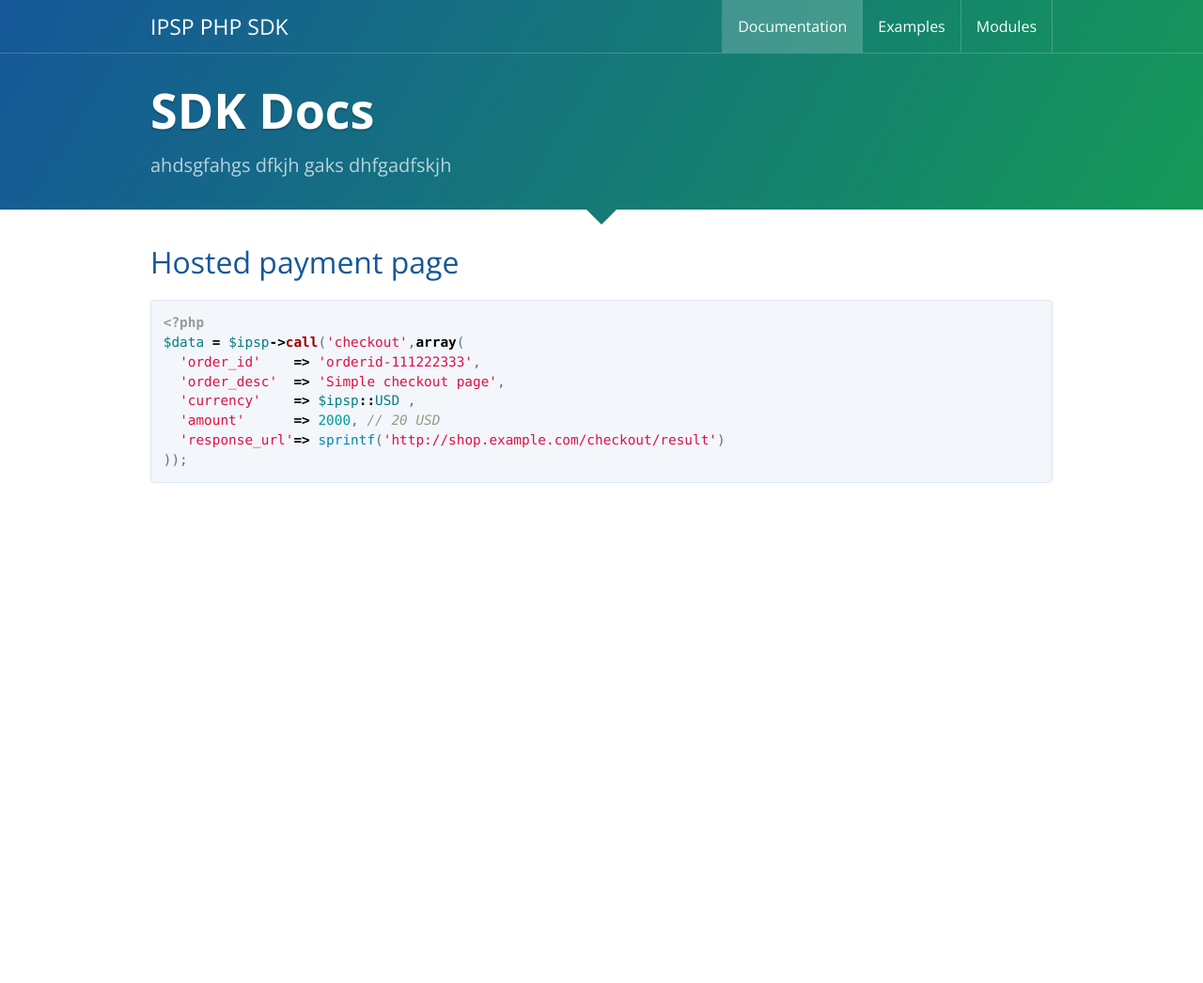
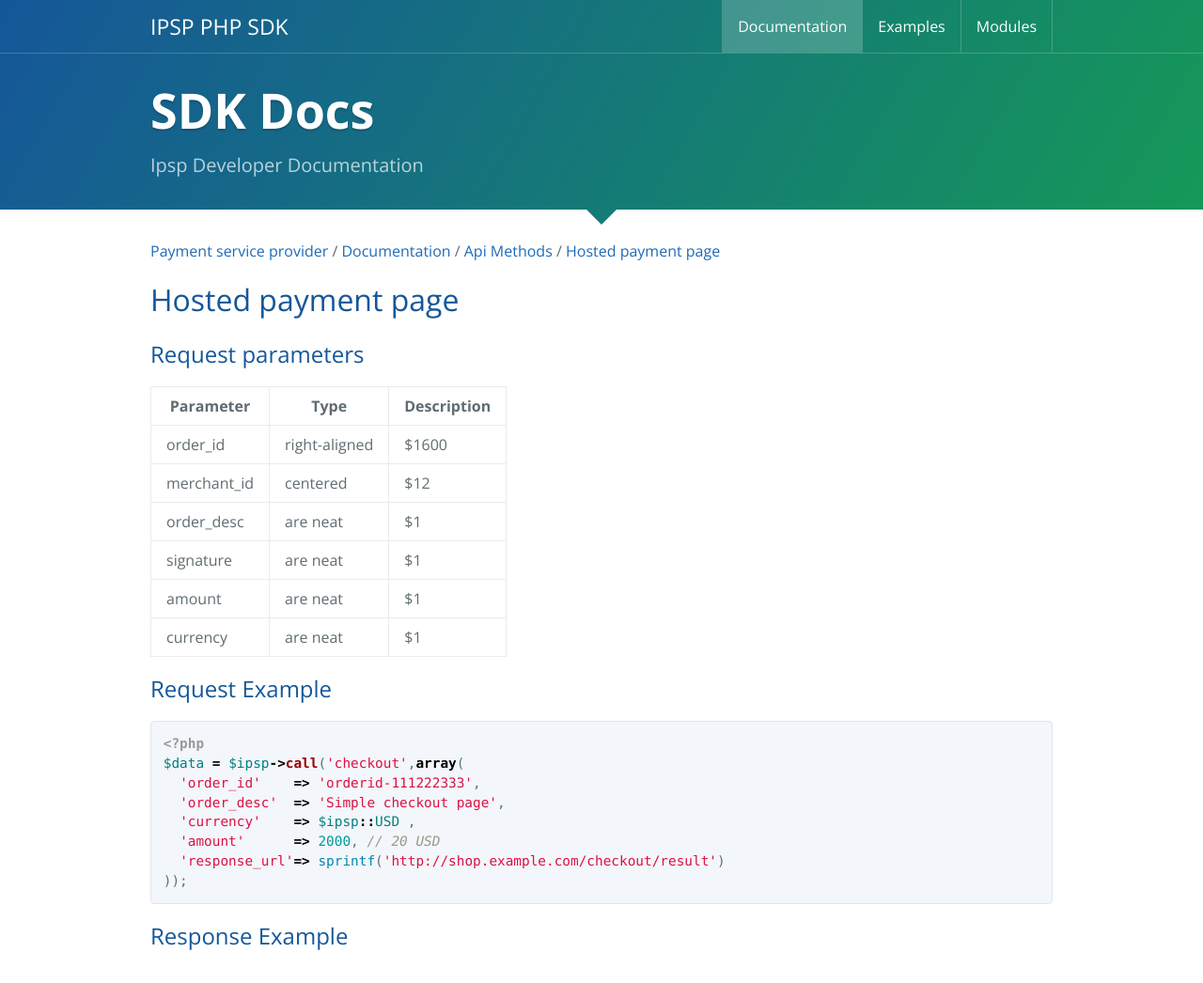
Before and after one commit to kosatyi/ipsp-php, a Jekyll site: the page built from docs/api-methods/1.accept-purchase-hosted-payment-page.md, in a window 1280 px wide and 1046 px high. Shown: the whole window at 94% size. Built offline with Jekyll 4.4.1, drawn with Linux system fonts in a browser that asks for light colours; our own code applies the rules of GitHub Pages for plain Markdown files.

Commit message:
update base theme

````diff
--- a/_config.yml
+++ b/_config.yml
@@ -23,7 +23,7 @@ defaults:
         type: "pages"
     values:
         headline: "SDK Docs"
-        description: "ahdsgfahgs dfkjh gaks dhfgadfskjh"
+        description: "Ipsp Developer Documentation"
   -
     scope:
         path: "examples"
--- /dev/null
+++ b/_includes/breadcrumbs.html
@@ -0,0 +1,21 @@
+{% assign path    = page.url | split: '/' %}
+{% assign count   = path | size %}
+{% assign result  = "" | split : "," %}
+{% assign list    = site.html_pages %}
+{% if count > 0 %}
+<ol class="page-breadcrumbs" itemscope itemtype="http://schema.org/BreadcrumbList">
+{% for part in path %}
+{% assign result  = result | push: part %}
+{% assign match   = result | join: '/' %}
+{% unless match contains ".html" %}
+{% assign match   = match | append: '/' %}
+{% endunless %}
+{% assign current = list | where: "url", match | first %}
+<li itemprop="itemListElement" itemscope itemtype="http://schema.org/ListItem">
+    <a href="{{ site.url }}{{site.baseurl}}{{current.url}}" itemprop="item">
+        <span itemprop="name">{{ current.title }}</span>
+    </a>
+</li>
+{% endfor %}
+</ol>
+{% endif %}
--- a/_layouts/default.html
+++ b/_layouts/default.html
@@ -13,6 +13,7 @@
 {% include header.html %}
 <section class="page-content">
 <div class="container">
+{% include breadcrumbs.html %}
 {{ content }}
 </div>
 </section>
--- a/assets/css/main.css
+++ b/assets/css/main.css
@@ -1549,24 +1549,44 @@ a:hover {
   border: 0;
 }
 
-/* line 435, ../../_sass/main.scss */
+/* line 433, ../../_sass/main.scss */
+ol.page-breadcrumbs {
+  margin: 1rem 0;
+  padding: 0;
+}
+/* line 436, ../../_sass/main.scss */
+ol.page-breadcrumbs > li {
+  margin: 0;
+  padding: 0;
+  display: inline-block;
+}
+/* line 440, ../../_sass/main.scss */
+ol.page-breadcrumbs > li:before {
+  content: ' / ';
+}
+/* line 443, ../../_sass/main.scss */
+ol.page-breadcrumbs > li:first-child:before {
+  display: none;
+}
+
+/* line 451, ../../_sass/main.scss */
 .cards > ul {
   list-style-type: none;
   padding: 0;
   margin: 0;
   counter-reset: section;
 }
-/* line 440, ../../_sass/main.scss */
+/* line 456, ../../_sass/main.scss */
 .cards > ul:after {
   content: '';
   clear: both;
   display: table;
 }
-/* line 445, ../../_sass/main.scss */
+/* line 461, ../../_sass/main.scss */
 .cards > ul > li {
   margin-bottom: 1rem;
 }
-/* line 447, ../../_sass/main.scss */
+/* line 463, ../../_sass/main.scss */
 .cards > ul > li > a {
   display: block;
   padding: 1rem;
@@ -1579,12 +1599,12 @@ a:hover {
   border-radius: 0.3rem;
   transition: color 0.2s, background-color 0.2s, border-color 0.2s;
 }
-/* line 448, ../../_sass/main.scss */
+/* line 464, ../../_sass/main.scss */
 .cards > ul > li > a:before {
   counter-increment: section;
   content: counter(section) ". ";
 }
-/* line 462, ../../_sass/main.scss */
+/* line 478, ../../_sass/main.scss */
 .cards > ul > li > a:hover {
   color: #124a83;
   text-decoration: none;
--- a/docs/api-methods/1.accept-purchase-hosted-payment-page.md
+++ b/docs/api-methods/1.accept-purchase-hosted-payment-page.md
@@ -1,4 +1,19 @@
 # Hosted payment page
+
+
+## Request parameters
+
+| Parameter      | Type          | Description  |
+| -------------  | ------------- | ------------ |
+| order_id       | right-aligned | $1600        |
+| merchant_id    | centered      |   $12        |
+| order_desc     | are neat      |    $1        |
+| signature      | are neat      |    $1        |
+| amount         | are neat      |    $1        |
+| currency       | are neat      |    $1        |
+
+
+## Request Example
 
 ```php
 <?php
@@ -10,3 +25,5 @@ $data = $ipsp->call('checkout',array(
   'response_url'=> sprintf('http://shop.example.com/checkout/result')
 ));
 ```
+
+## Response Example
````
